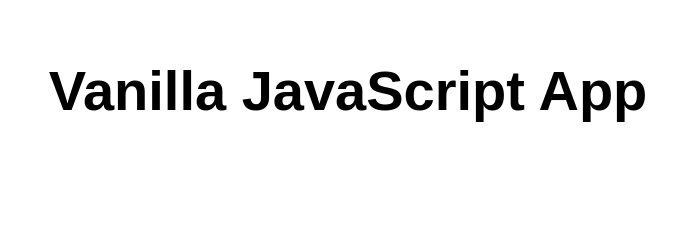
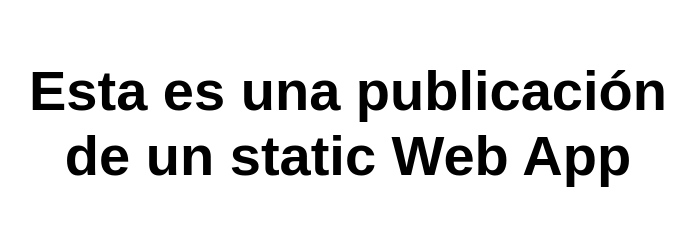
Before and after one commit to fvaldivia71/my-first-static-web-app, a plain HTML site: page index.html in a window 1280 px wide. Shown: the whole page, without its empty margins (292-987 px from the left). Drawn offline with Linux system fonts and the light colour scheme.

Commit message:
Update index.html
Se agrega un cambio

```diff
--- a/index.html
+++ b/index.html
@@ -5,12 +5,12 @@
   <meta charset="UTF-8">
   <meta name="viewport" content="width=device-width, initial-scale=1.0">
   <link rel="stylesheet" href="styles.css">
-  <title>Vanilla JavaScript App</title>
+  <title>Aplicacion de prueba</title>
 </head>
 
 <body>
   <main>
-    <h1>Vanilla JavaScript App</h1>
+    <h1>Esta es una publicación de un static Web App</h1>
   </main>
 </body>
 
```
